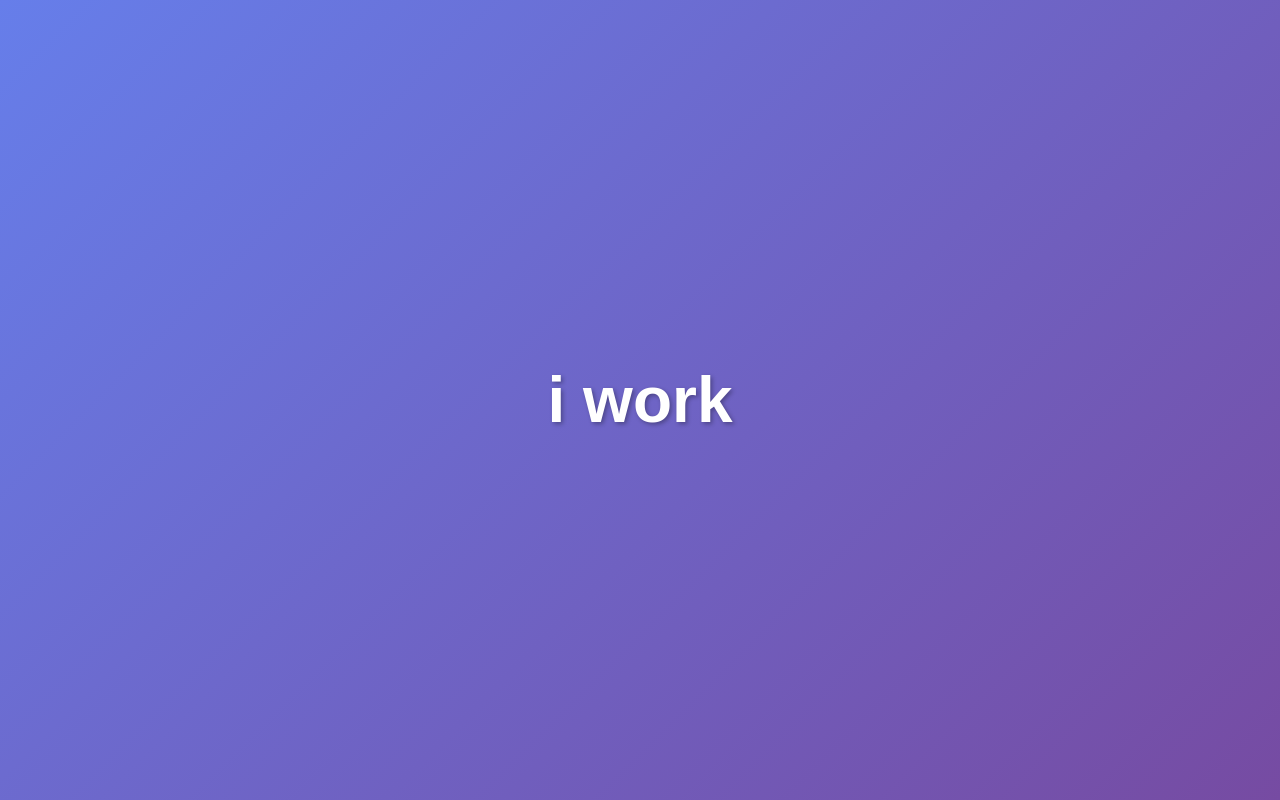
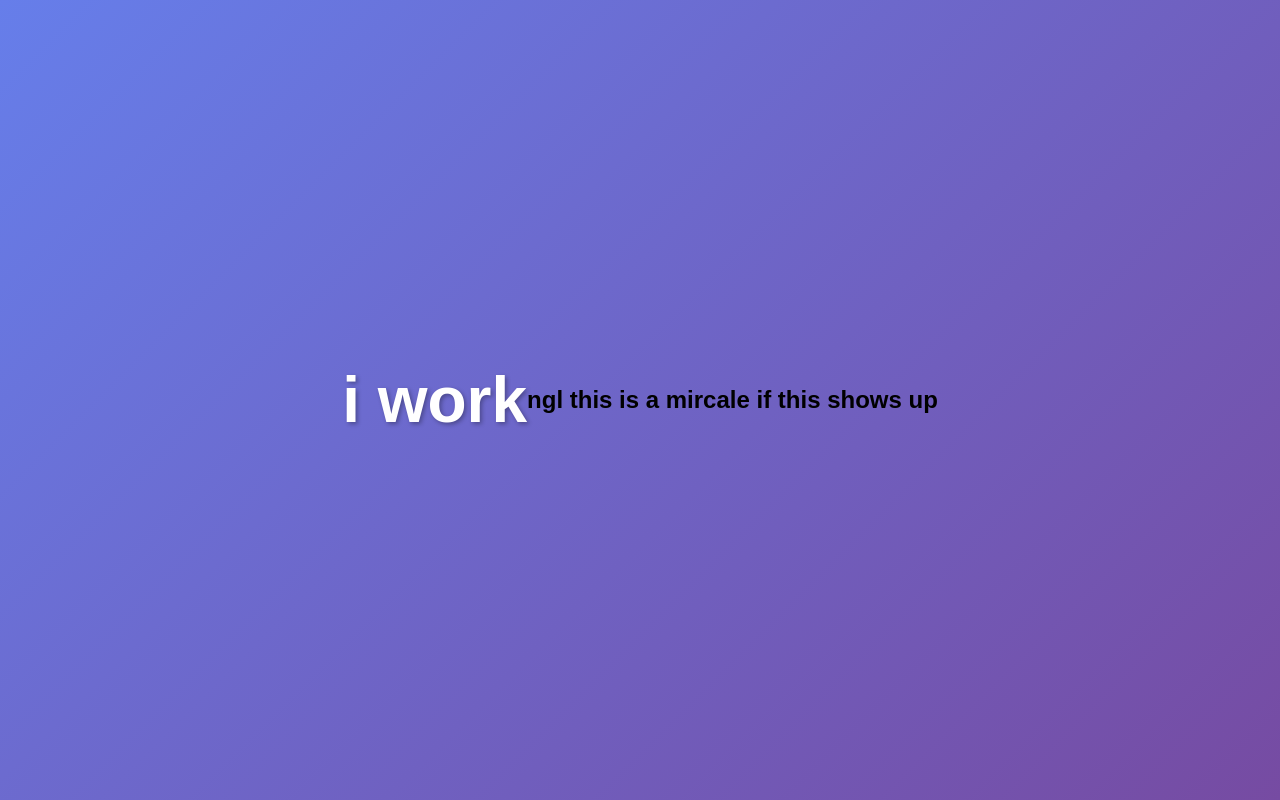
Before and after one commit to ThorpeDevs/thorpedevs.github.io, a plain HTML site: page index.html in a window 1280 px wide. Drawn offline with Linux system fonts and the light colour scheme.

Commit message:
Added an extra line

```diff
--- a/index.html
+++ b/index.html
@@ -25,5 +25,6 @@
 </head>
 <body>
     <h1>i work</h1>
+	<h2>ngl this is a mircale if this shows up </h2>
 </body>
 </html>
```
